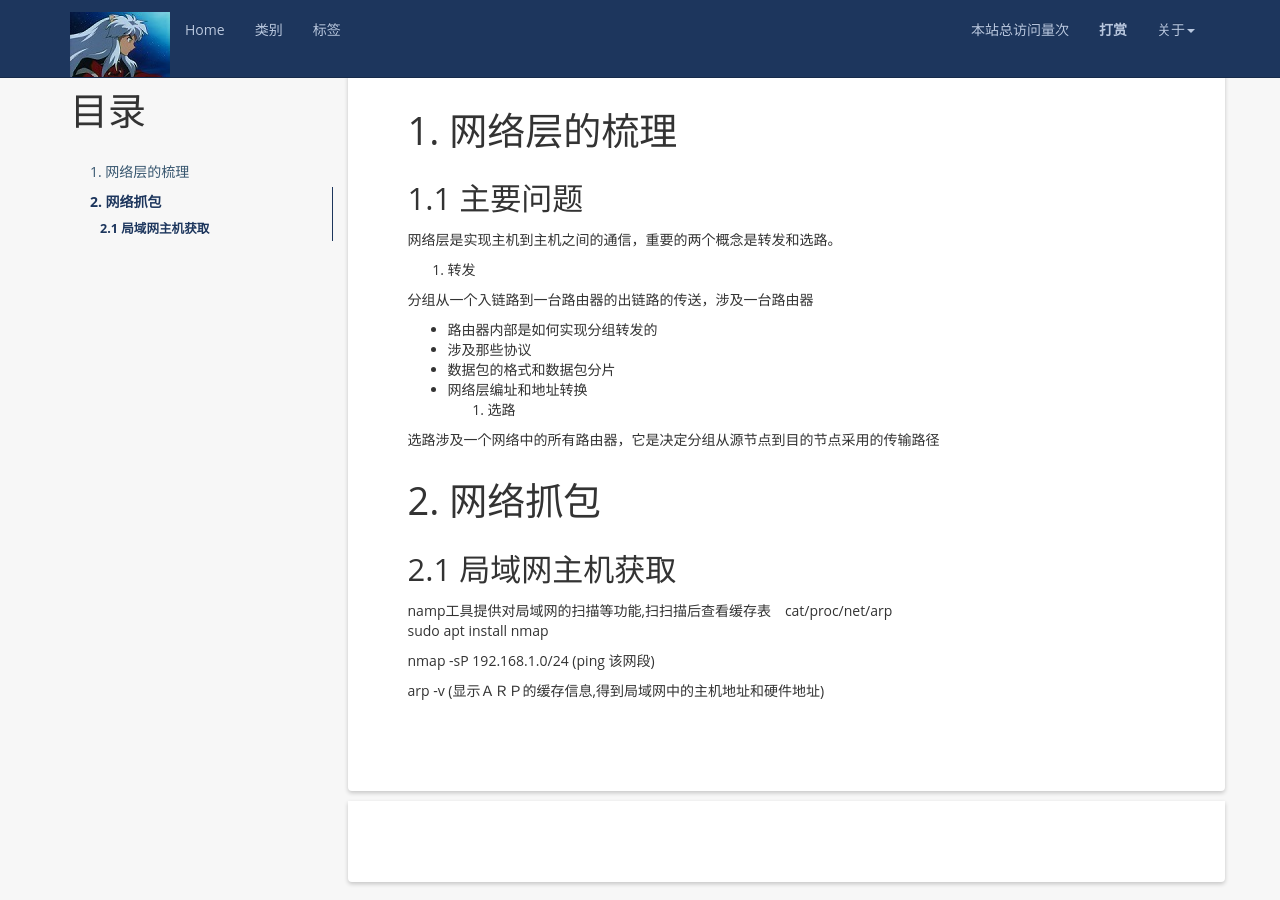
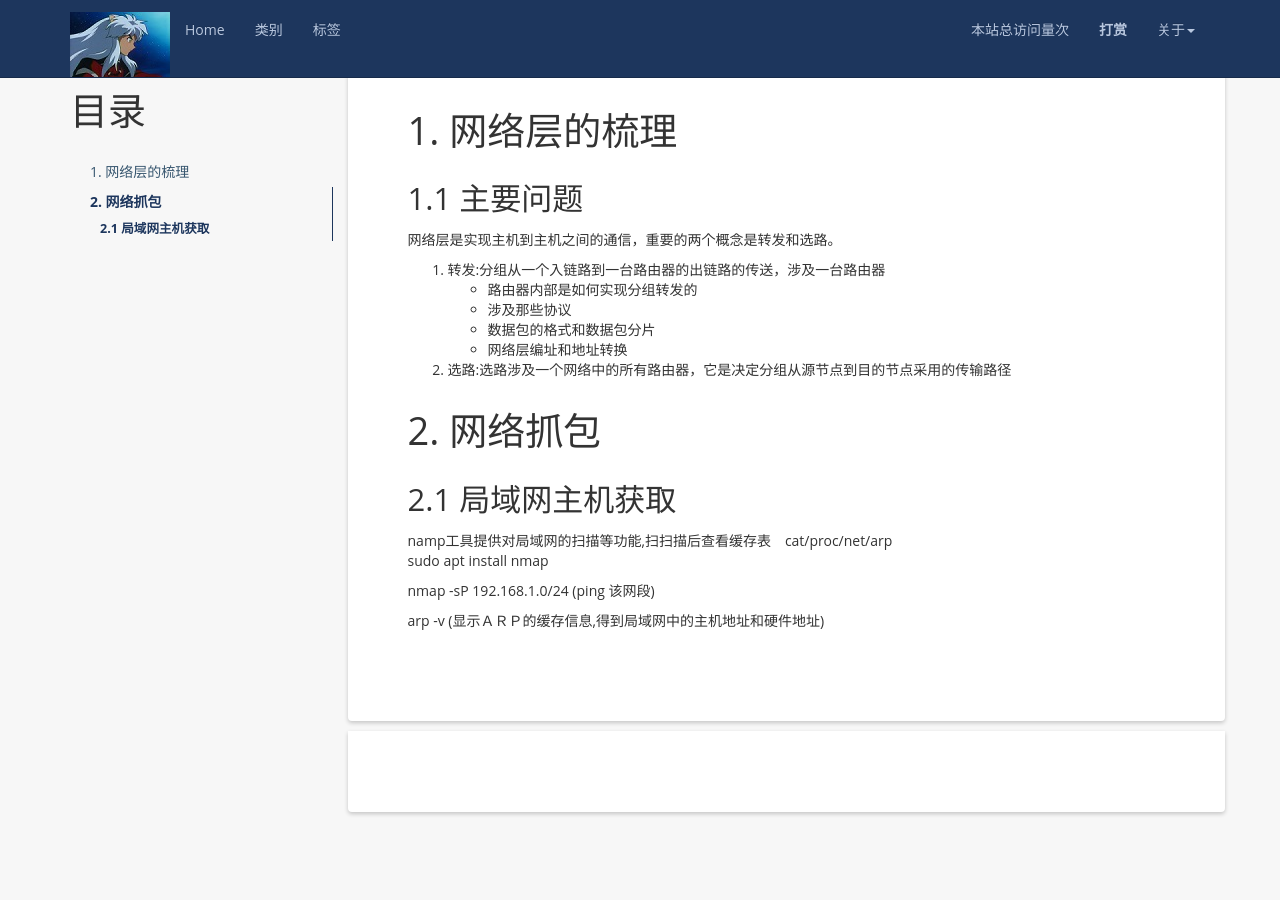
Before and after one commit to LymanXu/Blog, a Jekyll site: the page built from _posts/Network/2017-07-21-network-1.md, in a window 1280 px wide and 900 px high, scrolled down 377 px. Built offline with Jekyll 4.4.1, drawn with Linux system fonts in a browser that asks for light colours; nearby versions of some CDN libraries; comment, search, counter and statistics services are not loaded.

```diff
--- a/_posts/Network/2017-07-21-network-1.md
+++ b/_posts/Network/2017-07-21-network-1.md
@@ -17,17 +17,14 @@ tag: 计算机网络
 ## 1.1 主要问题
 网络层是实现主机到主机之间的通信，重要的两个概念是转发和选路。
 
-1. 转发
-
-分组从一个入链路到一台路由器的出链路的传送，涉及一台路由器
+1. 转发:分组从一个入链路到一台路由器的出链路的传送，涉及一台路由器
 
 * 路由器内部是如何实现分组转发的
 * 涉及那些协议
 * 数据包的格式和数据包分片
 * 网络层编址和地址转换
-2. 选路
 
-选路涉及一个网络中的所有路由器，它是决定分组从源节点到目的节点采用的传输路径
+2. 选路:选路涉及一个网络中的所有路由器，它是决定分组从源节点到目的节点采用的传输路径
 
 
 
```
